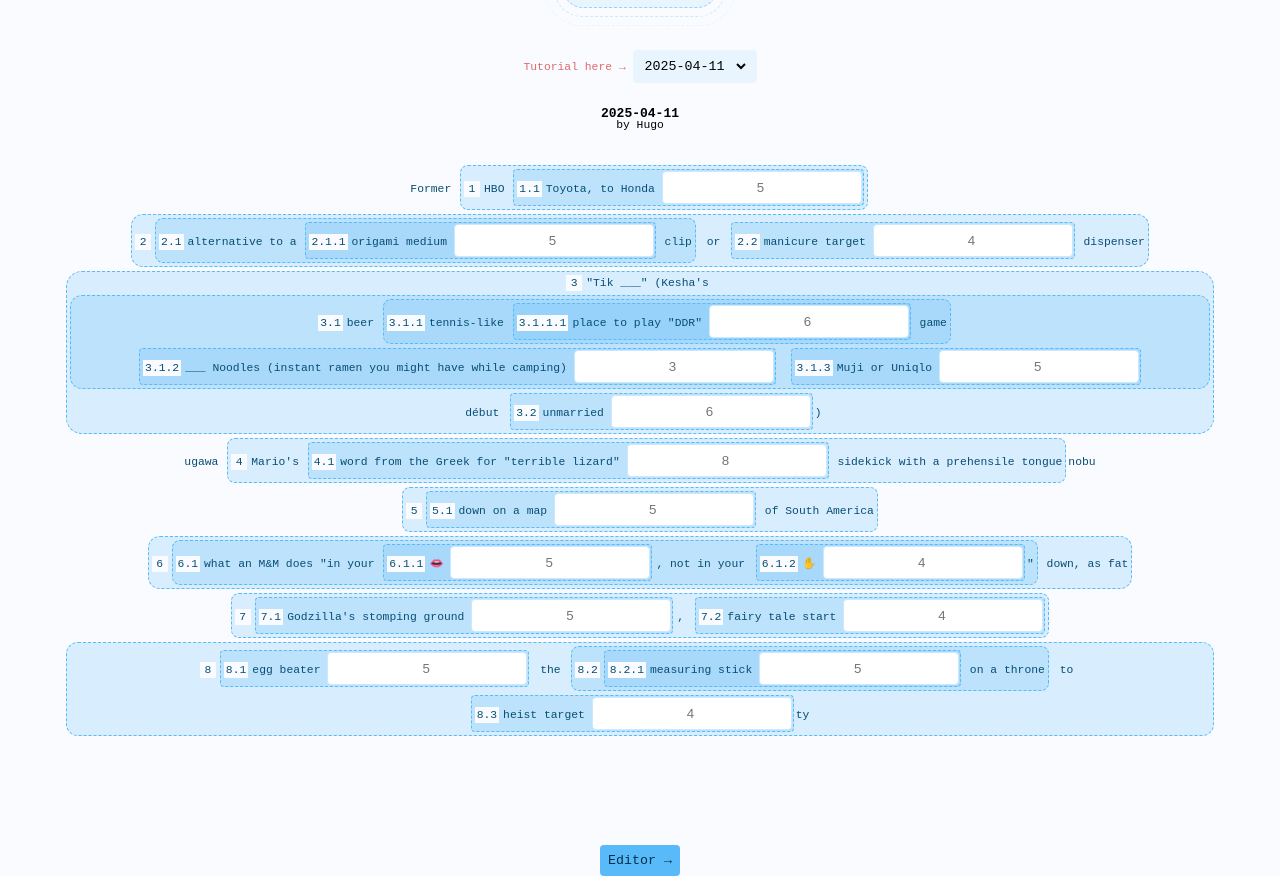
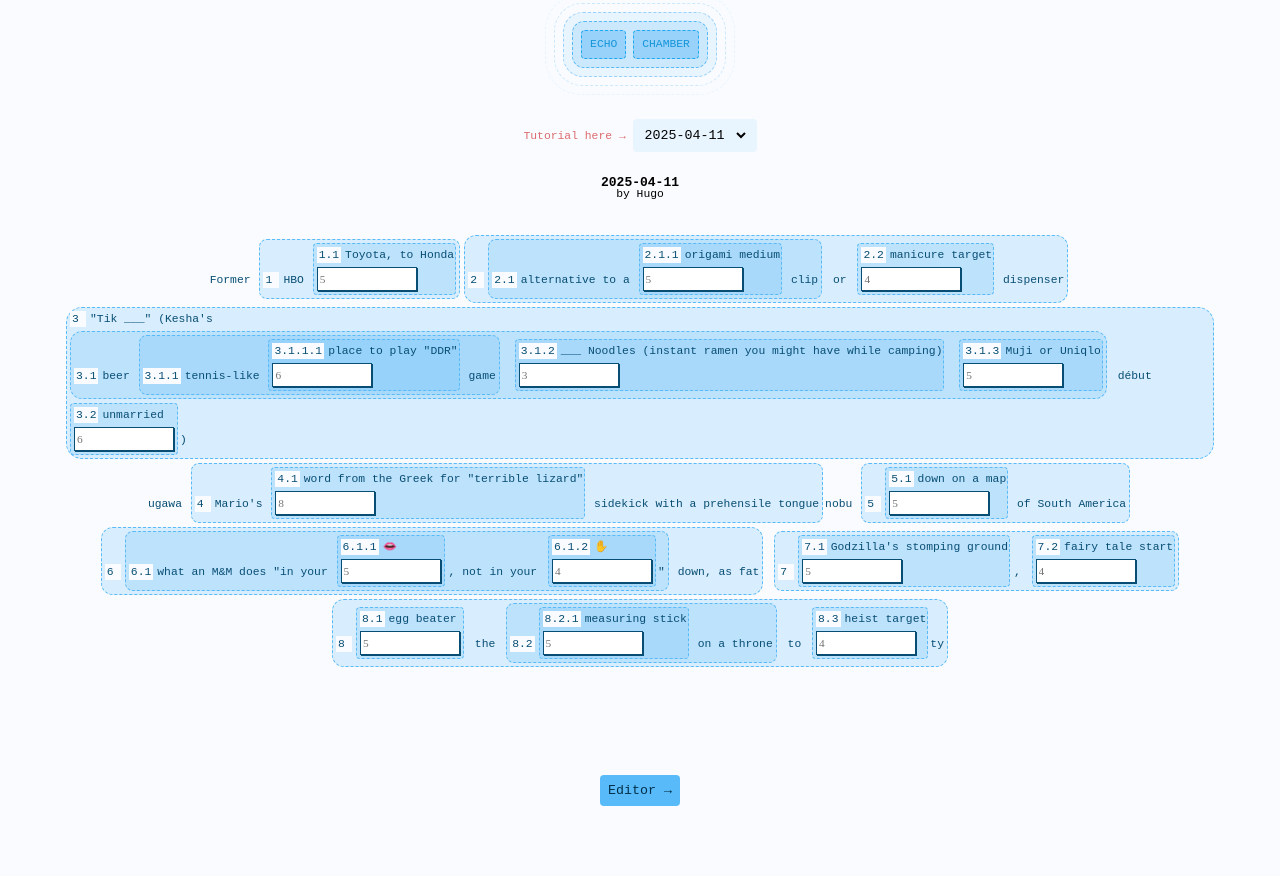
Before and after one commit to hugolynch/echo, a Svelte app: page / in a window 1280 px wide. After the commit the page ends 806 px from the top, so only its background shows below. Built offline with nearby package versions, Linux system fonts and the light colour scheme.

Commit message:
Refactor puzzle styling (WIP)

```diff
--- a/src/app.css
+++ b/src/app.css
@@ -57,7 +57,7 @@ button {
 input {
   text-transform: uppercase;
   letter-spacing: .3rem;
-  min-width: 200px;
+  /* min-width: 200px; */
   text-align: center;
   padding: 8px;
   border-radius: 4px;
--- a/src/components/Board.svelte
+++ b/src/components/Board.svelte
@@ -54,7 +54,8 @@
     .puzzle {
         margin: 1rem;
         max-width: 90vw;
-        color: #084E74
+        color: #084E74;
+        overflow-x: scroll;
     }
 
     select {
--- a/src/components/BoardClue.svelte
+++ b/src/components/BoardClue.svelte
@@ -58,6 +58,8 @@
         margin: 2px;
         /* need to multiply the height by a unit value to convert it */
         border-radius: calc(var(--height) * 4px);
+        text-align: left;
+        align-items:start;
 
         &.solved {
             background: none;
@@ -114,4 +116,25 @@
             margin-right: 0px;
         }
     }
+
+    input {
+        height: 24px;
+        border-radius: 0;
+        font-size: 1.4rem !important;
+        font-family: "IBM Plex Mono";
+        color: #03304A;
+        text-align: left;
+        padding: 2px;
+        margin: 2px;
+        border: 1px solid #084E74;
+        box-shadow: 1px 1px 0 0 #084E74;
+        outline: none;
+        width: 100px;
+        display: flex;
+
+        &:focus {
+            /* outline: 1px solid #1DA9F4; */
+            background-color: #E9F5FE;
+        }
+    }
 </style>
```
